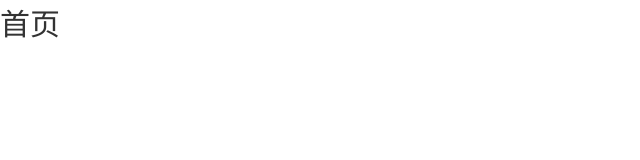
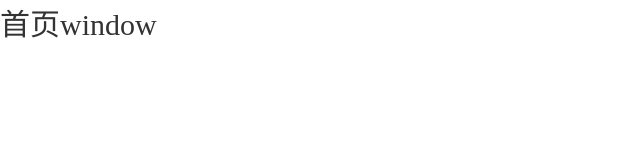
Before and after one commit to wanzhe10/maternal-ipad, a plain HTML site: page index/index.html in a window 1280 px wide. Shown: the whole page, without its empty margins (0-640 px from the left). Drawn offline with Linux system fonts and the light colour scheme.

Commit message:
'修改index.html'

```diff
--- a/index/index.html
+++ b/index/index.html
@@ -52,6 +52,6 @@
     <script src="/maternal-ipad/index/index.js" charset="utf-8"></script>
 </head>
 <body>
-    <p>首页</p>
+    <p>首页window</p>
 </body>
 </html>
```
